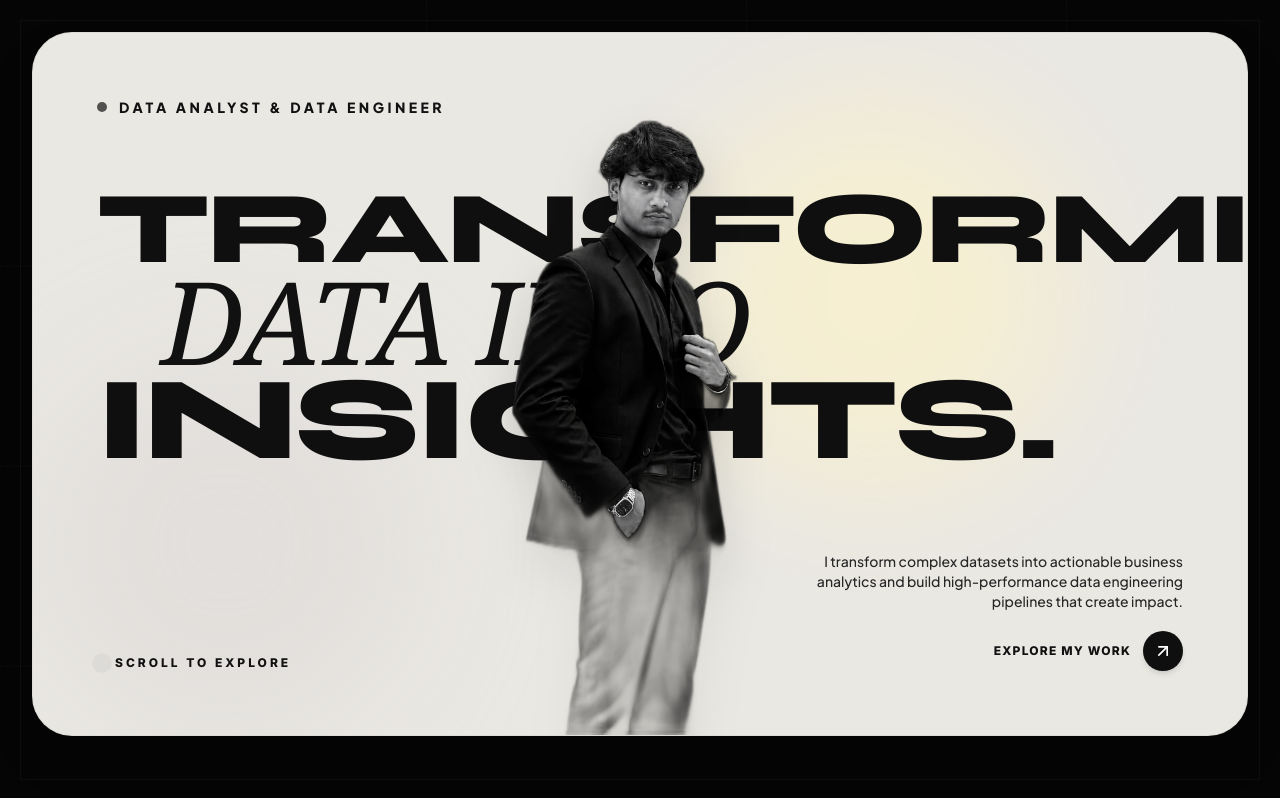
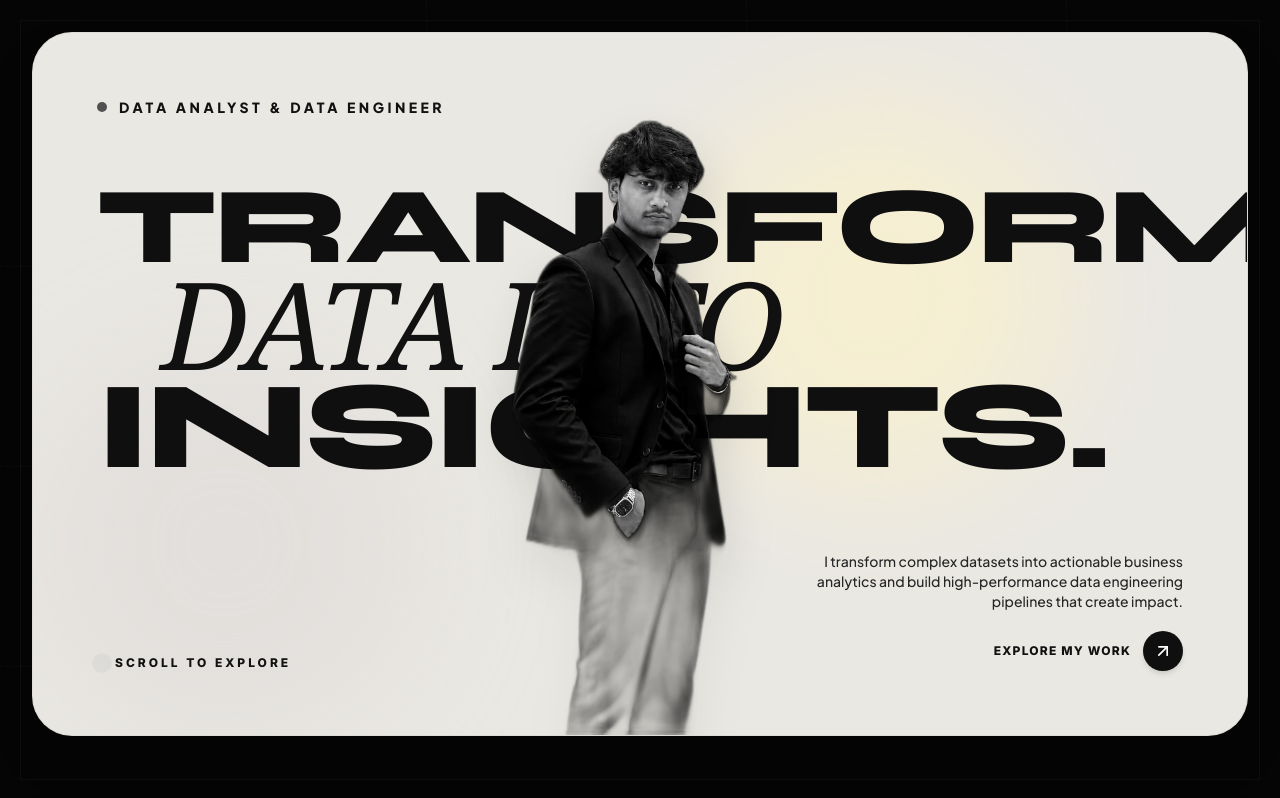
Before and after one commit to surajg2/suraj-portfolio, a React (Vite) app: page / in a window 1280 px wide. Shown: the top 798 px of the page. Built offline with nearby package versions, Linux system fonts and the light colour scheme.

Commit message:
Elevate hero section typography, layout, and bottom glass control card

```diff
--- a/src/components/HeroSection.tsx
+++ b/src/components/HeroSection.tsx
@@ -37,17 +37,17 @@ export const HeroSection: React.FC<HeroSectionProps> = ({ onOpenResume }) => {
           />
         </div>
 
-        {/* Central Display Headline (z-10 BACKGROUND LAYER - BEHIND PORTRAIT - ZERO CLIPPING) */}
-        <div className="relative z-10 my-auto py-2 sm:py-6 flex flex-col justify-center items-start w-full">
+        {/* Display Headline - Positioned upper-card so TRANSFORMING is 100% unobstructed */}
+        <div className="relative z-10 mt-2 sm:mt-4 mb-auto py-2 sm:py-4 flex flex-col justify-start items-start w-full">
           <div className="relative z-10 select-none w-full pointer-events-none">
-            <h1 className="flex flex-col items-start w-full leading-[0.92] sm:leading-[0.85] text-[#0f0f0f] max-w-full">
-              <span className="block font-display font-black text-[5.4vw] xs:text-[5.8vw] sm:text-[5.2vw] md:text-[5.4vw] lg:text-[5.4rem] xl:text-[6.4rem] tracking-tight uppercase text-[#0f0f0f] max-w-full">
+            <h1 className="flex flex-col items-start w-full leading-[0.88] sm:leading-[0.84] text-[#0f0f0f] max-w-full">
+              <span className="block font-display font-black text-[6.2vw] xs:text-[6.5vw] sm:text-[5.4vw] md:text-[5.6vw] lg:text-[5.6rem] xl:text-[6.8rem] tracking-tight uppercase text-[#0f0f0f] max-w-full">
                 TRANSFORMING
               </span>
-              <span className="block font-serif italic font-normal text-[6.8vw] xs:text-[7.2vw] sm:text-[6.2vw] md:text-[6.4vw] lg:text-[6.2rem] xl:text-[7.2rem] tracking-tight pl-1.5 sm:pl-8 md:pl-14 lg:pl-16 text-[#111111] max-w-full">
+              <span className="block font-serif italic font-normal text-[7.4vw] xs:text-[7.8vw] sm:text-[6.4vw] md:text-[6.6vw] lg:text-[6.4rem] xl:text-[7.6rem] tracking-tight pl-2 sm:pl-8 md:pl-14 lg:pl-16 text-[#111111] max-w-full">
                 DATA INTO
               </span>
-              <span className="block font-display font-black text-[6.8vw] xs:text-[7.2vw] sm:text-[6.2vw] md:text-[6.4vw] lg:text-[6.4rem] xl:text-[7.4rem] tracking-tight uppercase text-[#0f0f0f] max-w-full">
+              <span className="block font-display font-black text-[7.4vw] xs:text-[7.8vw] sm:text-[6.4vw] md:text-[6.6vw] lg:text-[6.6rem] xl:text-[7.8rem] tracking-tight uppercase text-[#0f0f0f] max-w-full">
                 INSIGHTS.
               </span>
             </h1>
```
